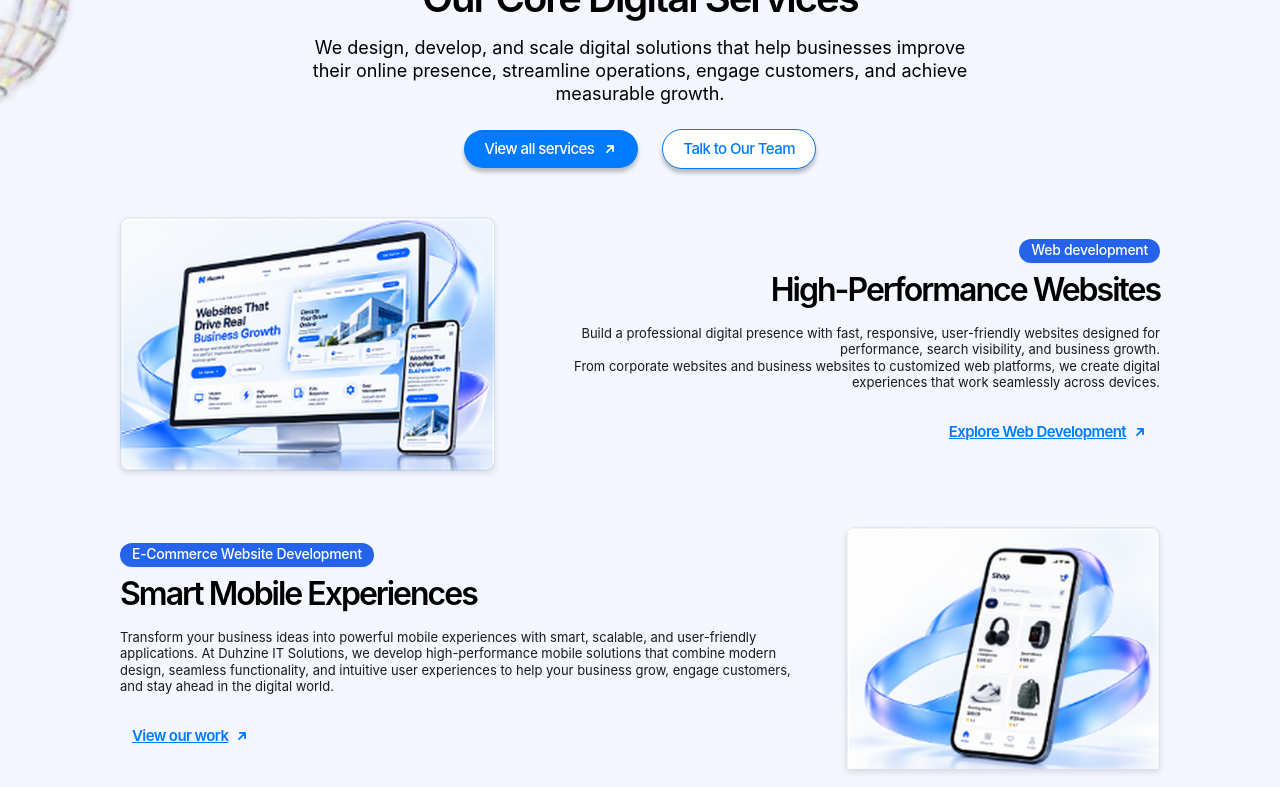
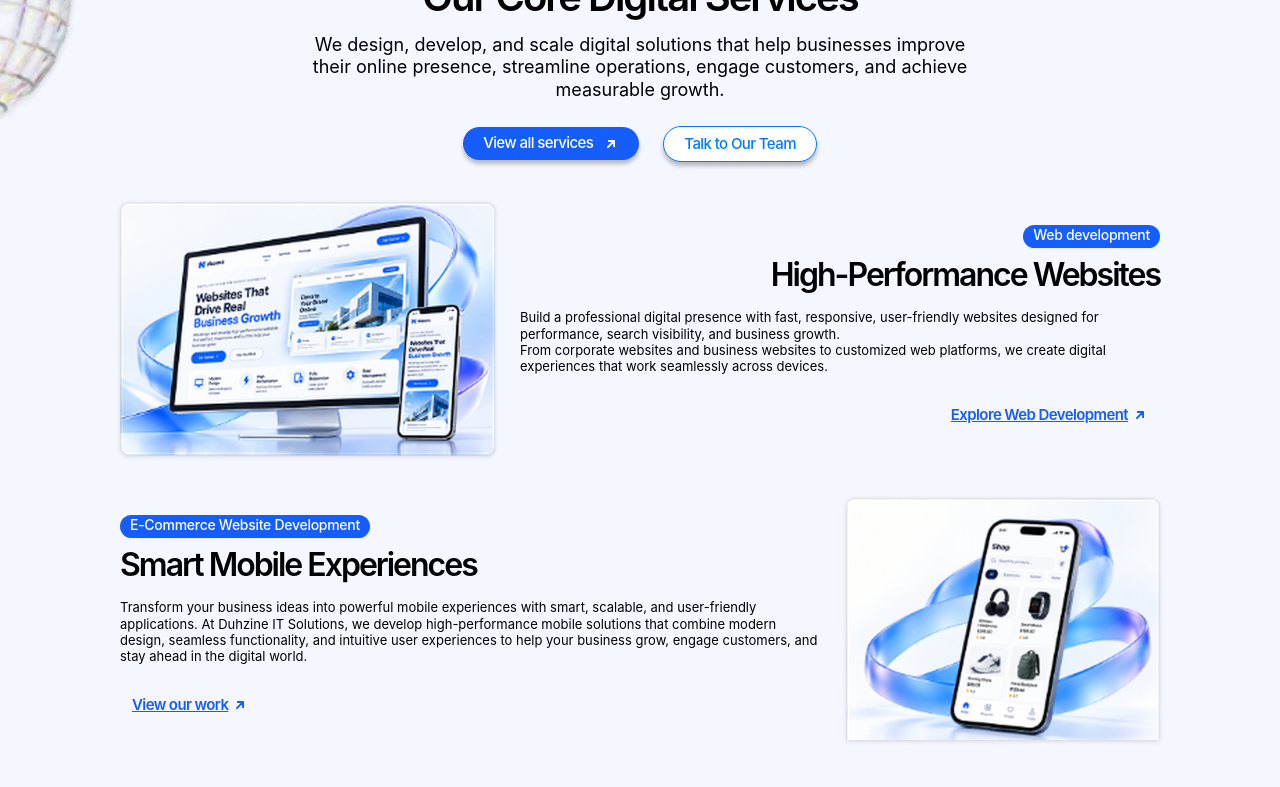
Before and after one commit to kaushikganesh1512/Duhzine-Company-Website, a Next.js app: page / in a window 1280 px wide. Shown: the part 1280-2067 px from the top of the page. Built offline with nearby package versions, Linux system fonts and the light colour scheme.

Commit message:
Align service cards layout, gap, padding, and text alignments strictly to Figma screenshot

```diff
--- a/src/components/ServicesSection.tsx
+++ b/src/components/ServicesSection.tsx
@@ -41,7 +41,7 @@ const services: Service[] = [
     image: "/images/service_figma_card_1.png",
     imageAlt:
       "High-performance website design displayed across multiple devices",
-    imageClassName: "relative w-[376px] h-auto max-h-[254px] object-contain drop-shadow-md",
+    imageClassName: "relative w-[376px] h-[254px] object-contain drop-shadow-sm",
     imageWidth: 376,
     imageHeight: 254,
     linkLabel: "Explore Web Development",
@@ -62,7 +62,7 @@ const services: Service[] = [
     ),
     image: "/images/service_figma_card_2.png",
     imageAlt: "E-commerce mobile application displayed on a smartphone",
-    imageClassName: "relative w-[314px] h-auto max-h-[254px] object-contain drop-shadow-md",
+    imageClassName: "relative w-[314px] h-[254px] object-contain drop-shadow-sm",
     imageWidth: 314,
     imageHeight: 254,
     linkLabel: "View our work",
@@ -83,7 +83,7 @@ const services: Service[] = [
     ),
     image: "/images/service_figma_card_3.png",
     imageAlt: "Mobile analytics and digital marketing dashboard",
-    imageClassName: "relative w-[305px] h-auto max-h-[254px] object-contain drop-shadow-md",
+    imageClassName: "relative w-[305px] h-[254px] object-contain drop-shadow-sm",
     imageWidth: 305,
     imageHeight: 254,
     linkLabel: "View our work",
@@ -104,7 +104,7 @@ const services: Service[] = [
     ),
     image: "/images/service_figma_card_4.png",
     imageAlt: "CRM and business management software dashboard",
-    imageClassName: "relative w-[524px] h-auto max-h-[266px] object-contain drop-shadow-md",
+    imageClassName: "relative w-[524px] h-[266px] object-contain drop-shadow-sm",
     imageWidth: 524,
     imageHeight: 266,
     linkLabel: "View our work",
@@ -121,29 +121,34 @@ const ArrowLink = ({
   onClick?: () => void;
 }): React.ReactNode => {
   return (
-    <button
-      type="button"
-      onClick={onClick}
-      className="inline-flex items-center justify-center gap-1.5 px-3 py-2 relative flex-[0_0_auto] group cursor-pointer focus-visible:outline focus-visible:outline-2 focus-visible:outline-offset-2 focus-visible:outline-[#007aff]"
+    <a
+      href="#contact"
+      onClick={(e) => {
+        if (onClick) {
+          e.preventDefault();
+          onClick();
+        }
+      }}
+      className="inline-flex items-center justify-center gap-1 px-3 py-2 relative flex-[0_0_auto] focus-visible:outline focus-visible:outline-2 focus-visible:outline-offset-2 focus-visible:outline-[#007aff] group cursor-pointer"
       aria-label={label}
     >
-      <span className="relative flex items-center justify-center w-fit font-semibold text-[#007aff] hover:text-blue-700 text-[15px] text-center tracking-[-0.60px] leading-[18px] underline whitespace-nowrap transition-colors">
+      <span className="relative flex items-center justify-center w-fit mt-[-1.00px] font-semibold text-blue-600 group-hover:text-blue-700 text-[15px] text-center tracking-[-0.60px] leading-[18px] underline whitespace-nowrap transition-colors">
         {label}
       </span>
-      <span className="relative w-4 h-4 flex items-center justify-center text-[#007aff] group-hover:translate-x-0.5 group-hover:-translate-y-0.5 transition-transform" aria-hidden="true">
+      <span className="relative w-4 h-4 flex items-center justify-center text-blue-600 group-hover:translate-x-0.5 group-hover:-translate-y-0.5 transition-transform" aria-hidden="true">
         <svg
           className="w-3.5 h-3.5"
           viewBox="0 0 16 16"
           fill="none"
           stroke="currentColor"
-          strokeWidth="2"
+          strokeWidth="2.2"
           strokeLinecap="round"
           strokeLinejoin="round"
         >
           <path d="M4.5 11.5L11.5 4.5M11.5 4.5H5.5M11.5 4.5V10.5" />
         </svg>
       </span>
-    </button>
+    </a>
   );
 };
 
@@ -174,8 +179,8 @@ const ServiceContent = ({
             isRightAligned ? "items-start lg:items-end" : "items-start"
           } gap-2 relative self-stretch w-full flex-[0_0_auto]`}
         >
-          <div className="inline-flex items-center justify-center pt-[3px] pb-1 px-3 relative flex-[0_0_auto] bg-[#2563eb] rounded-xl overflow-hidden shadow-xs">
-            <span className="relative flex items-center w-fit font-medium text-white text-sm tracking-[-0.28px] leading-[16.8px] whitespace-nowrap">
+          <div className="inline-flex items-center justify-center pt-[3px] pb-1 px-2.5 relative flex-[0_0_auto] bg-blue-600 rounded-xl overflow-hidden shadow-xs">
+            <span className="relative flex items-center w-fit mt-[-1.00px] font-medium text-white text-sm tracking-[-0.28px] leading-[16.8px] whitespace-nowrap">
               {service.category}
             </span>
           </div>
@@ -184,7 +189,7 @@ const ServiceContent = ({
             <h2
               className={`relative flex items-center ${
                 isRightAligned ? "justify-start lg:justify-end text-left lg:text-right" : "text-left"
-              } flex-1 font-semibold text-black text-[28px] sm:text-[32px] tracking-[-1.5px] lg:tracking-[-2.00px] leading-[1.2]`}
+              } flex-1 mt-[-1.00px] font-semibold text-black text-[28px] sm:text-[32px] tracking-[-2.00px] leading-[normal]`}
             >
               {service.title}
             </h2>
@@ -194,13 +199,9 @@ const ServiceContent = ({
         <div
           className={`${
             service.descriptionClassName ?? ""
-          } self-stretch flex items-start ${isRightAligned ? "justify-start lg:justify-end" : "justify-start"} relative flex-[0_0_auto]`}
+          } self-stretch flex items-start justify-center relative flex-[0_0_auto]`}
         >
-          <p
-            className={`relative flex-1 font-normal text-black/90 text-[13px] tracking-[0] leading-[16.4px] ${
-              isRightAligned ? "text-left lg:text-right" : "text-left"
-            }`}
-          >
+          <p className="relative flex-1 mt-[-1.00px] font-normal text-black text-[13px] tracking-[0] leading-[16.4px] text-left">
             {service.description}
           </p>
         </div>
@@ -215,11 +216,11 @@ export default function ServicesSection({ onServiceSelect }: ServicesSectionProp
   return (
     <section
       id="services"
-      className="w-full bg-[#f4f7ff] py-14 sm:py-20 relative overflow-hidden flex flex-col items-center gap-12"
+      className="flex flex-col items-center gap-10 relative self-stretch w-full bg-[#f4f7ff] py-14 sm:py-20 overflow-hidden"
       aria-labelledby="services-heading"
     >
-      {/* 3D Faceted Sphere floating on the left edge (Figma artwork) */}
-      <div className="absolute -left-2 top-20 sm:top-28 w-16 sm:w-20 md:w-24 lg:w-28 select-none pointer-events-none z-10 opacity-90">
+      {/* 3D Faceted Sphere floating on left border (Figma layout) */}
+      <div className="absolute -left-2 top-24 sm:top-32 w-16 sm:w-20 md:w-24 lg:w-28 select-none pointer-events-none z-10 opacity-90">
         <Image
           src="/images/service_sphere_faceted_clean.png"
           alt="3D Geometric Artwork"
@@ -229,8 +230,8 @@ export default function ServicesSection({ onServiceSelect }: ServicesSectionProp
         />
       </div>
 
-      {/* 3D Translucent Rainbow Ribbon artwork on right margin (Figma artwork) */}
-      <div className="absolute right-0 bottom-44 sm:bottom-56 w-16 sm:w-20 md:w-24 select-none pointer-events-none z-10 opacity-80">
+      {/* 3D Translucent Rainbow Ribbon on right border (Figma layout) */}
+      <div className="absolute right-0 bottom-40 sm:bottom-52 w-16 sm:w-20 md:w-24 select-none pointer-events-none z-10 opacity-80">
         <Image
           src="/images/service_ribbon_clean.png"
           alt="3D Ribbon Artwork"
@@ -241,27 +242,26 @@ export default function ServicesSection({ onServiceSelect }: ServicesSectionProp
       </div>
 
       {/* Section Header */}
-      <header className="flex flex-col items-center gap-6 relative self-stretch w-full max-w-5xl mx-auto px-6 z-20">
+      <header className="flex flex-col items-center gap-6 relative self-stretch w-full max-w-[1280px] mx-auto z-20">
         <div className="flex flex-col items-center gap-3 relative self-stretch w-full flex-[0_0_auto]">
-          {/* Service badge */}
           <div className="flex w-[148px] items-center justify-center gap-2.5 px-3 py-2 relative flex-[0_0_auto] bg-[#007aff] rounded-[22px] overflow-hidden border-[0.2px] border-solid border-[#222222] shadow-sm">
-            <span className="relative flex items-center justify-center w-fit text-white text-[15px] text-center font-medium leading-[18px] whitespace-nowrap tracking-[-0.6px]">
+            <span className="relative flex items-center justify-center w-fit mt-[-0.20px] font-medium text-white text-[15px] text-center tracking-[-0.60px] leading-[18px] whitespace-nowrap">
               Service
             </span>
           </div>
 
-          <div className="flex flex-col items-center justify-center gap-2 px-4 sm:px-8 lg:px-[120px] py-0 relative self-stretch w-full flex-[0_0_auto]">
+          <div className="flex flex-col items-center justify-center gap-2 px-6 sm:px-12 lg:px-[120px] py-0 relative self-stretch w-full flex-[0_0_auto]">
             <div className="flex items-start justify-center relative self-stretch w-full flex-[0_0_auto]">
               <h1
                 id="services-heading"
-                className="relative flex items-center justify-center flex-1 font-semibold text-black text-[32px] sm:text-[40px] text-center tracking-[-2.00px] leading-[44px] sm:leading-[61px]"
+                className="relative flex items-center justify-center flex-1 mt-[-1.00px] font-semibold text-black text-[32px] sm:text-[40px] text-center tracking-[-2.00px] leading-[44px] sm:leading-[61px]"
               >
                 Our Core Digital Services
               </h1>
             </div>
 
             <div className="flex items-start justify-center relative self-stretch w-full flex-[0_0_auto]">
-              <p className="relative flex items-center justify-center flex-1 font-normal text-black text-base sm:text-lg text-center tracking-[0] leading-[23px] max-w-2xl">
+              <p className="relative flex items-center justify-center flex-1 mt-[-1.00px] font-normal text-black text-base sm:text-lg text-center tracking-[0] leading-[22.7px] max-w-2xl">
                 We design, develop, and scale digital solutions that help
                 businesses improve their online presence, streamline operations,
                 engage customers, and achieve measurable growth.
@@ -270,50 +270,51 @@ export default function ServicesSection({ onServiceSelect }: ServicesSectionProp
           </div>
         </div>
 
-        {/* Navigation Action Buttons */}
         <nav
           className="inline-flex items-center gap-4 sm:gap-6 relative flex-[0_0_auto]"
           aria-label="Service actions"
         >
-          <button
-            type="button"
-            onClick={() => onServiceSelect && onServiceSelect("All Services")}
-            className="inline-flex items-center justify-center gap-2 px-5 py-2.5 relative flex-[0_0_auto] bg-[#007aff] hover:bg-blue-700 text-white rounded-[22px] overflow-hidden shadow-[0px_4px_4px_#00000040] focus-visible:outline focus-visible:outline-2 focus-visible:outline-offset-2 focus-visible:outline-[#007aff] transition-colors cursor-pointer"
+          <a
+            href="#contact"
+            onClick={(e) => {
+              if (onServiceSelect) {
+                e.preventDefault();
+                onServiceSelect("All Services");
+              }
+            }}
+            className="inline-flex items-center justify-center gap-2.5 px-4 sm:px-5 py-2 relative flex-[0_0_auto] bg-blue-600 hover:bg-blue-700 text-white rounded-[22px] overflow-hidden shadow-[0px_4px_4px_#00000040] focus-visible:outline focus-visible:outline-2 focus-visible:outline-offset-2 focus-visible:outline-[#007aff] transition-colors cursor-pointer"
           >
-            <span className="relative flex items-center justify-center w-fit font-medium text-white text-[15px] text-center tracking-[-0.60px] leading-[18px] whitespace-nowrap">
+            <span className="relative flex items-center justify-center w-fit mt-[-1.00px] font-medium text-white text-[15px] text-center tracking-[-0.60px] leading-[18px] whitespace-nowrap">
               View all services
             </span>
-            <span className="relative w-4 h-4 flex items-center justify-center" aria-hidden="true">
-              <svg
-                className="w-3.5 h-3.5"
-                viewBox="0 0 16 16"
-                fill="none"
-                stroke="currentColor"
-                strokeWidth="2"
-                strokeLinecap="round"
-                strokeLinejoin="round"
-              >
+            <span className="relative w-4 h-4 flex items-center justify-center text-white" aria-hidden="true">
+              <svg className="w-3.5 h-3.5" viewBox="0 0 16 16" fill="none" stroke="currentColor" strokeWidth="2.2" strokeLinecap="round" strokeLinejoin="round">
                 <path d="M4.5 11.5L11.5 4.5M11.5 4.5H5.5M11.5 4.5V10.5" />
               </svg>
             </span>
-          </button>
+          </a>
 
-          <button
-            type="button"
-            onClick={() => onServiceSelect && onServiceSelect("Talk to Our Team")}
-            className="inline-flex items-center justify-center gap-2 px-5 py-2.5 relative flex-[0_0_auto] rounded-[22px] overflow-hidden border border-solid border-[#007aff] bg-white hover:bg-blue-50/50 shadow-[0px_4px_4px_#00000040] focus-visible:outline focus-visible:outline-2 focus-visible:outline-offset-2 focus-visible:outline-[#007aff] transition-colors cursor-pointer"
+          <a
+            href="#contact"
+            onClick={(e) => {
+              if (onServiceSelect) {
+                e.preventDefault();
+                onServiceSelect("Talk to Our Team");
+              }
+            }}
+            className="inline-flex items-center justify-center gap-2.5 px-4 sm:px-5 py-2 relative flex-[0_0_auto] rounded-[22px] overflow-hidden border border-solid border-[#007aff] bg-white hover:bg-blue-50/50 shadow-[0px_4px_4px_#00000040] focus-visible:outline focus-visible:outline-2 focus-visible:outline-offset-2 focus-visible:outline-[#007aff] transition-colors cursor-pointer"
           >
             <span className="relative flex items-center justify-center w-fit font-medium text-[#007aff] text-[15px] text-center tracking-[-0.60px] leading-[18px] whitespace-nowrap">
               Talk to Our Team
             </span>
-          </button>
+          </a>
         </nav>
       </header>
 
-      {/* Services List matching Figma exactly */}
+      {/* Services List with Gap 36px (gap-9) matching Figma exactly */}
       <div
         id="services-list"
-        className="flex flex-col items-start gap-12 sm:gap-14 relative self-stretch w-full max-w-[1280px] mx-auto z-20"
+        className="flex flex-col items-start gap-9 relative self-stretch w-full max-w-[1280px] mx-auto z-20"
       >
         {services.map((service) => {
           const isImageLeft = service.imagePosition === "left";
@@ -323,12 +324,10 @@ export default function ServicesSection({ onServiceSelect }: ServicesSectionProp
               key={service.title}
               className={`${
                 service.containerClassName ?? "justify-center px-6 sm:px-12 lg:px-[120px] py-0"
-              } flex-[0_0_auto] flex flex-col ${
-                isImageLeft ? "lg:flex-row" : "lg:flex-row-reverse"
-              } items-center gap-8 lg:gap-12 relative self-stretch w-full`}
+              } flex-[0_0_auto] flex flex-col lg:flex-row items-center gap-6 relative self-stretch w-full`}
             >
-              {/* Image Container */}
-              <div className="flex items-center justify-center shrink-0">
+              {isImageLeft && (
+                <div className="shrink-0 flex items-center justify-center">
                   <Image
                     className={service.imageClassName}
                     alt={service.imageAlt}
@@ -338,12 +337,24 @@ export default function ServicesSection({ onServiceSelect }: ServicesSectionProp
                     priority={isImageLeft}
                   />
                 </div>
+              )}
 
-              {/* Service Text Content */}
               <ServiceContent
                 service={service}
                 onSelect={() => onServiceSelect && onServiceSelect(service.title)}
               />
+
+              {!isImageLeft && (
+                <div className="shrink-0 flex items-center justify-center">
+                  <Image
+                    className={service.imageClassName}
+                    alt={service.imageAlt}
+                    src={service.image}
+                    width={service.imageWidth}
+                    height={service.imageHeight}
+                  />
+                </div>
+              )}
             </article>
           );
         })}
```
Lines whose indentation alone changed are shown as unchanged.
